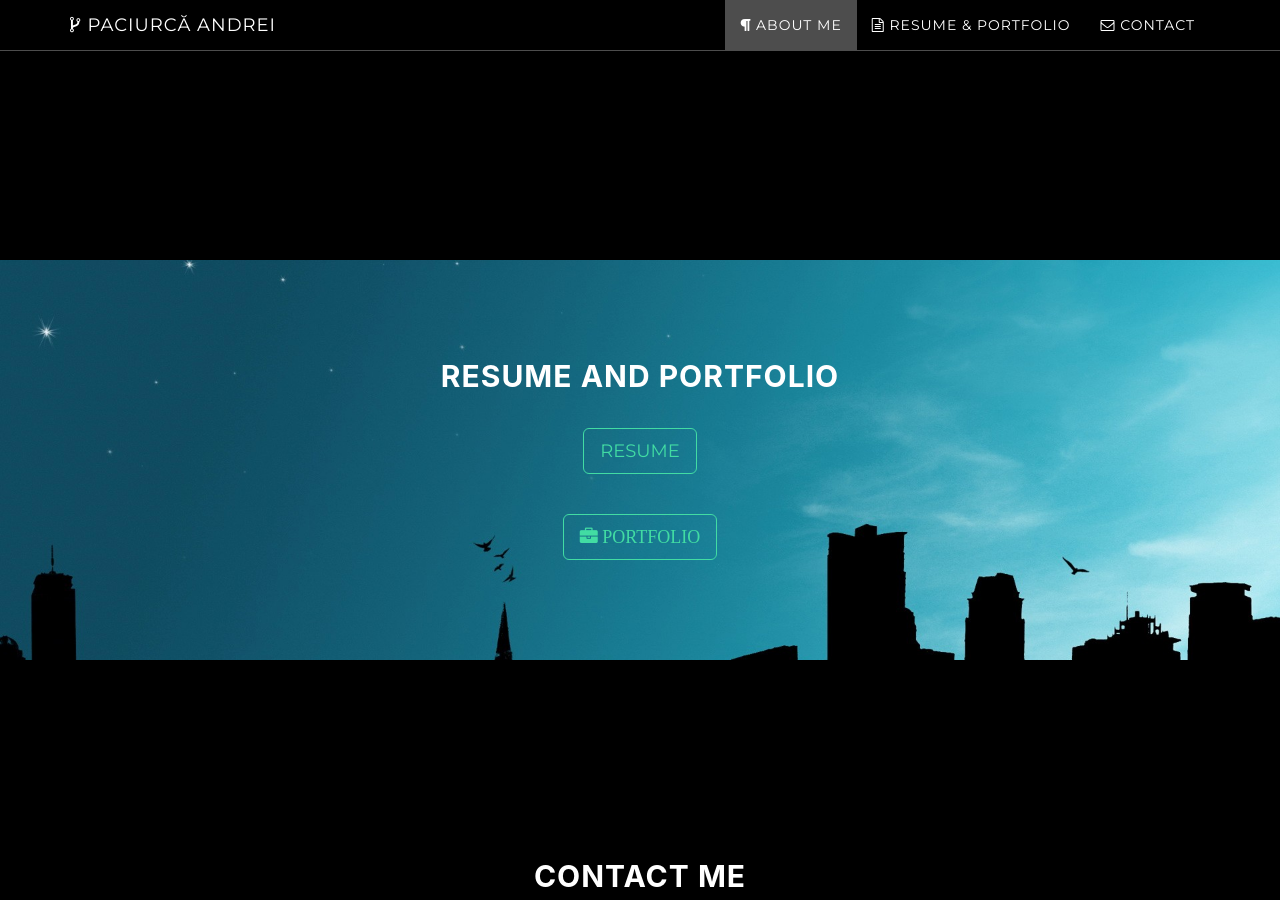
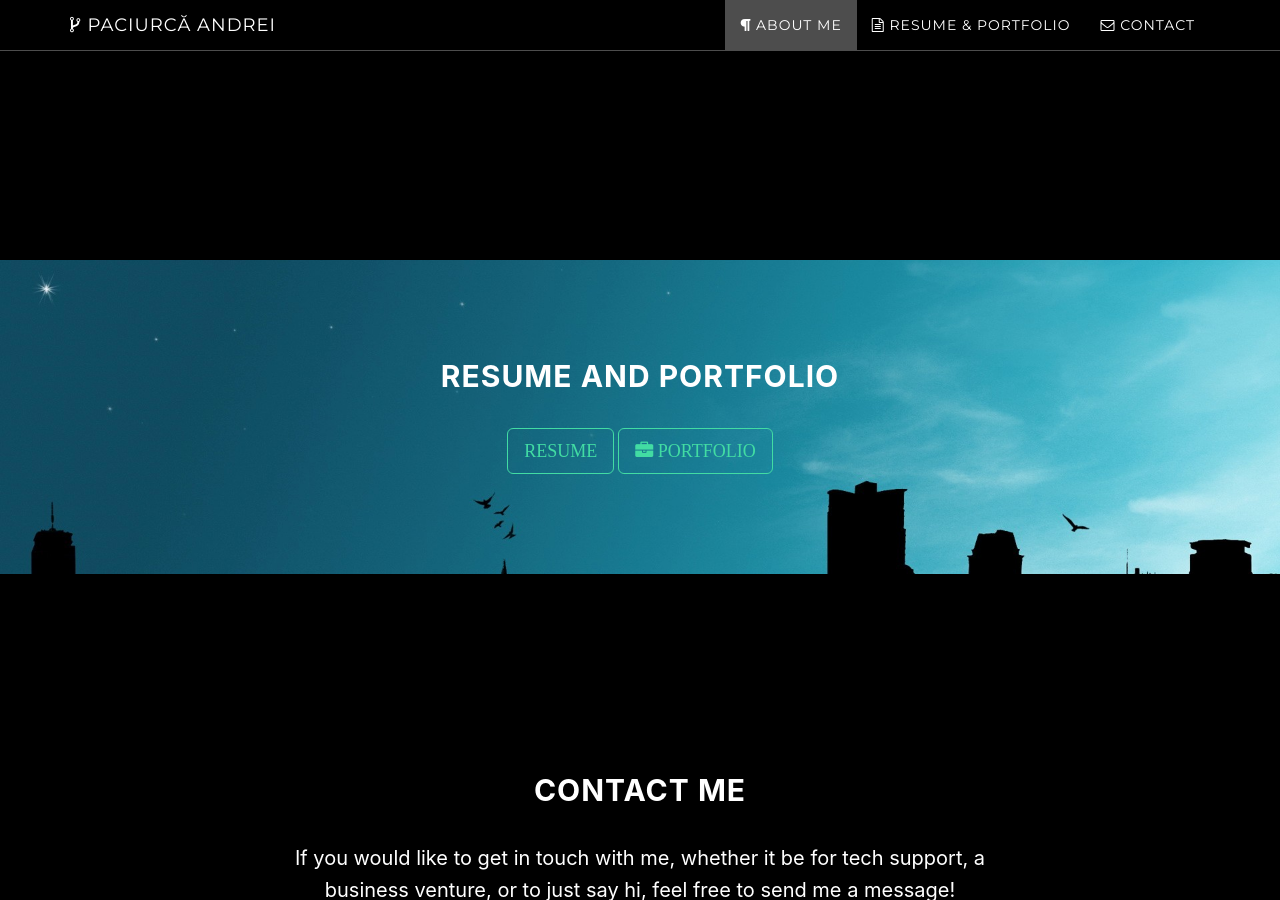
Before and after one commit to andreipaciurca/andreipaciurca.github.io, a Jekyll site: the page built from index.html, in a window 1280 px wide and 900 px high, scrolled down 1463 px. Built offline with Jekyll 4.4.1, drawn with Linux system fonts in a browser that asks for light colours.

Commit message:
modified:   _includes/download.html

```diff
--- a/_includes/download.html
+++ b/_includes/download.html
@@ -4,7 +4,9 @@
             <div class="container">
                 <div class="col-lg-8 col-lg-offset-2">
                     <h2>Resume and Portfolio</h2>
-                    <a onclick="window.open('https://andreipaciurca.github.io/resume/resume.html', '_blank' ); location.reload();" class="btn btn-default btn-lg">Resume</a><br><br><br>
+                    <a onclick="window.open('https://andreipaciurca.github.io/resume/resume.html', '_blank' ); location.reload();" class="btn btn-default btn-lg">
+                        <i class="fa fa-id-card-o" aria-hidden="true"> Resume</i>
+                    </a>
                     <a onclick="window.open('https://drive.google.com/open?id=1F6Y52ql5dza684GShRbFhVcoK40dHviP', '_blank' ); location.reload();" class="btn btn-default btn-lg">
                         <i class="fa fa-briefcase" aria-hidden="true"> Portfolio</i>
                     </a>
```
